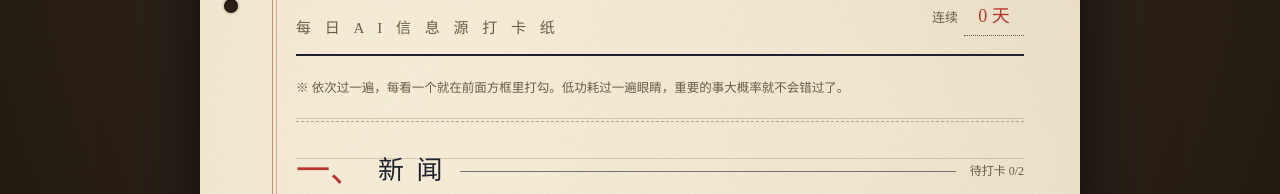
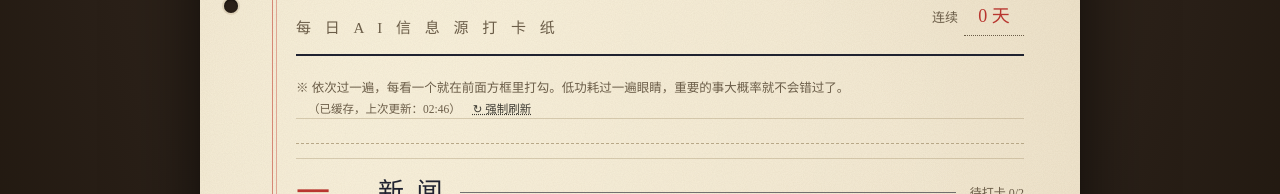
Before and after one commit to Chasen-Liao/FOMO, a React (Vite) app: page / in a window 1280 px wide. Shown: the part 173-367 px from the top of the page. Built offline with nearby package versions, Linux system fonts and the light colour scheme; no server answers; a web font is replaced by a local one.

Commit message:
feat: 缓存 Feed 数据并支持 30 分钟刷新及手动强刷

```diff
--- a/src/App.tsx
+++ b/src/App.tsx
@@ -1,7 +1,7 @@
 import { useEffect, useState } from 'react'
 import { CATEGORIES, SOURCES } from './sources'
 import { fetchFeed } from './feeds'
-import { computeStreak, getDone, saveDone } from './storage'
+import { computeStreak, getDone, saveDone, getFeedsCache, saveFeedsCache } from './storage'
 import type { FeedItem } from './types'
 import Header from './components/Header'
 import CategorySection from './components/CategorySection'
@@ -12,6 +12,8 @@ export default function App() {
   const [feedsLoaded, setFeedsLoaded] = useState(false)
   const [streak, setStreak] = useState(0)
   const [showHint, setShowHint] = useState(false)
+  const [refreshing, setRefreshing] = useState(false)
+  const [lastUpdated, setLastUpdated] = useState<string>('')
 
   useEffect(() => {
     setStreak(computeStreak())
@@ -22,21 +24,66 @@ export default function App() {
     return () => { clearTimeout(t1); clearTimeout(t2) }
   }, [])
 
+  const loadFeeds = async (force = false) => {
+    setRefreshing(true)
+    const cache = getFeedsCache()
+    const now = Date.now()
+
+    if (!force && cache && now - cache.updatedAt < 30 * 60 * 1000) {
+      setFeeds(cache.feeds)
+      setLastUpdated(
+        new Date(cache.updatedAt).toLocaleTimeString('zh-CN', {
+          hour: '2-digit',
+          minute: '2-digit',
+        })
+      )
+      setFeedsLoaded(true)
+      setRefreshing(false)
+      return
+    }
+
+    const feedSources = SOURCES.filter((s) => s.feed)
+    try {
+      const entries = await Promise.all(
+        feedSources.map(async (s) => [s.id, await fetchFeed(s)] as const)
+      )
+      const nextFeeds = Object.fromEntries(entries)
+
+      if (cache) {
+        for (const [id, items] of Object.entries(nextFeeds)) {
+          if (items.length === 0 && cache.feeds[id] && cache.feeds[id].length > 0) {
+            nextFeeds[id] = cache.feeds[id]
+          }
+        }
+      }
+
+      setFeeds(nextFeeds)
+      saveFeedsCache(nextFeeds, now)
+      setLastUpdated(
+        new Date(now).toLocaleTimeString('zh-CN', {
+          hour: '2-digit',
+          minute: '2-digit',
+        })
+      )
+      setFeedsLoaded(true)
+    } catch {
+      if (cache) {
+        setFeeds(cache.feeds)
+        setLastUpdated(
+          new Date(cache.updatedAt).toLocaleTimeString('zh-CN', {
+            hour: '2-digit',
+            minute: '2-digit',
+          })
+        )
+      }
+      setFeedsLoaded(true)
+    } finally {
+      setRefreshing(false)
+    }
+  }
+
   useEffect(() => {
-    let active = true
-    const feedSources = SOURCES.filter((s) => s.feed)
-    Promise.all(
-      feedSources.map(async (s) => [s.id, await fetchFeed(s)] as const),
-    )
-      .then((entries) => {
-        if (!active) return
-        setFeeds(Object.fromEntries(entries))
-        setFeedsLoaded(true)
-      })
-      .catch(() => setFeedsLoaded(true))
-    return () => {
-      active = false
-    }
+    loadFeeds(false)
   }, [])
 
   const toggle = (id: string) => {
@@ -67,7 +114,18 @@ export default function App() {
         <Header date={today} progress={done.length} total={total} streak={streak} />
 
         <p className="form-note">
-          ※ 依次过一遍，每看一个就在前面方框里打勾。低功耗过一遍眼睛，重要的事大概率就不会错过了。
+          <span>※ 依次过一遍，每看一个就在前面方框里打勾。低功耗过一遍眼睛，重要的事大概率就不会错过了。</span>
+          <span className="feed-cache-info">
+            {lastUpdated ? `（已缓存，上次更新：${lastUpdated}）` : refreshing ? '（正在加载最新信息...）' : ''}
+            <button
+              className="btn-refresh"
+              onClick={() => loadFeeds(true)}
+              disabled={refreshing}
+              title="重新获取最新数据并刷新缓存"
+            >
+              {refreshing ? '正在刷新...' : '↻ 强制刷新'}
+            </button>
+          </span>
         </p>
 
         <div id="sections">
--- a/src/index.css
+++ b/src/index.css
@@ -527,3 +527,38 @@ a:focus-visible{
   .completion-stamp{ right:24px; bottom:60px; }
   .completion-stamp .seal{ width:108px; height:108px; }
 }
+
+/* ========== 缓存刷新信息与按钮 ========== */
+.feed-cache-info {
+  display: inline-block;
+  margin-left: 12px;
+  font-size: 11.5px;
+  color: var(--ink-muted);
+}
+.btn-refresh {
+  background: none;
+  border: none;
+  font-family: inherit;
+  font-size: 11.5px;
+  color: var(--ink-soft);
+  text-decoration: underline;
+  text-decoration-style: dotted;
+  cursor: pointer;
+  margin-left: 8px;
+  padding: 0 4px;
+  transition: color 0.2s;
+}
+.btn-refresh:hover {
+  color: var(--stamp-red);
+}
+.btn-refresh:disabled {
+  opacity: 0.5;
+  cursor: not-allowed;
+}
+@media (max-width: 640px) {
+  .feed-cache-info {
+    display: block;
+    margin-left: 0;
+    margin-top: 6px;
+  }
+}
--- a/src/storage.ts
+++ b/src/storage.ts
@@ -1,3 +1,5 @@
+import type { FeedItem } from './types'
+
 const dateKey = (d = new Date()): string => {
   const y = d.getFullYear()
   const m = String(d.getMonth() + 1).padStart(2, '0')
@@ -45,3 +47,33 @@ export const computeStreak = (): number => {
   }
   return streak
 }
+
+interface FeedsCache {
+  updatedAt: number
+  feeds: Record<string, FeedItem[]>
+}
+
+const FEEDS_CACHE_KEY = 'fomo:feeds_cache'
+
+export const getFeedsCache = (): FeedsCache | null => {
+  try {
+    const raw = localStorage.getItem(FEEDS_CACHE_KEY)
+    if (!raw) return null
+    const parsed = JSON.parse(raw)
+    if (parsed && typeof parsed.updatedAt === 'number' && parsed.feeds) {
+      return parsed
+    }
+  } catch {
+    /* 存储不可用时静默失败 */
+  }
+  return null
+}
+
+export const saveFeedsCache = (feeds: Record<string, FeedItem[]>, updatedAt = Date.now()): void => {
+  try {
+    const data: FeedsCache = { updatedAt, feeds }
+    localStorage.setItem(FEEDS_CACHE_KEY, JSON.stringify(data))
+  } catch {
+    /* 存储不可用时静默失败 */
+  }
+}
```
